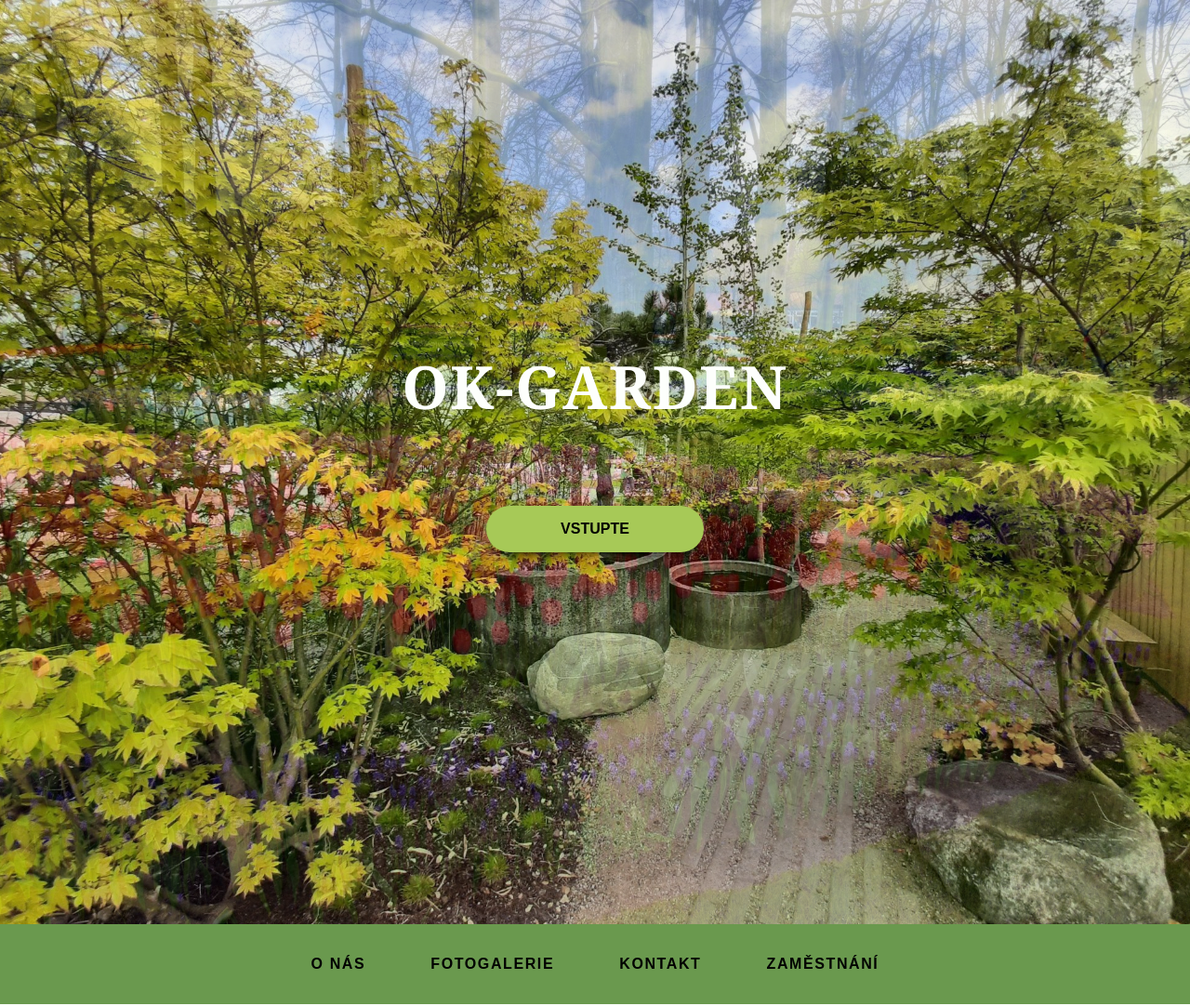
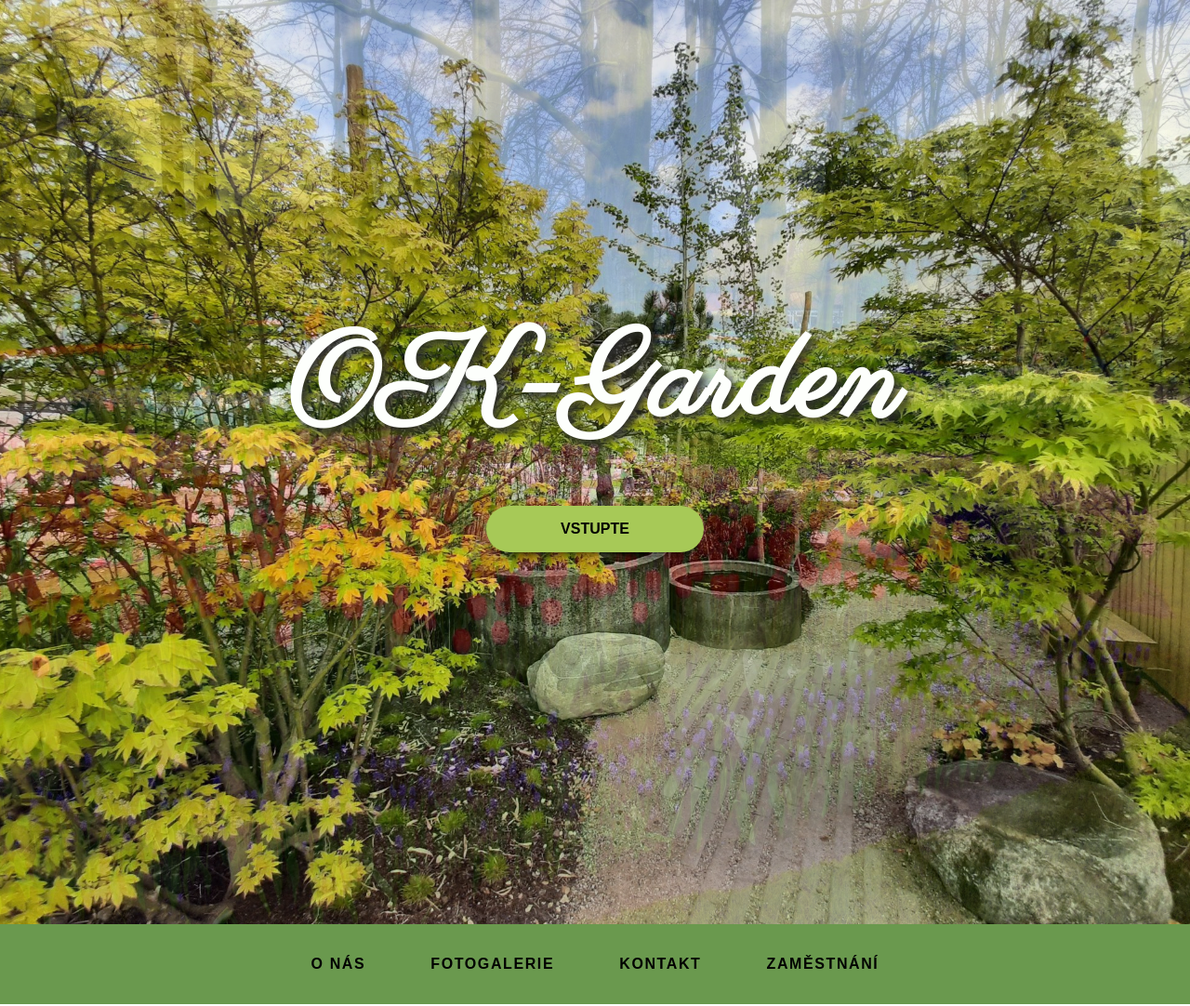
Before and after one commit to PetrZajkasWebdesign/OK-garden, a plain HTML site: page index.html in a window 1280 px wide. Shown: the top 1082 px of the page at 93% size. Drawn offline with nearby package versions, Linux system fonts and the light colour scheme.

Commit message:
banner h1 font changed

```diff
--- a/index.html
+++ b/index.html
@@ -6,6 +6,9 @@
     <meta name="viewport" content="width=device-width, initial-scale=1.0">
     <link href="style.css" rel="stylesheet" style="text/css">
     <link rel="stylesheet" href="https://unpkg.com/flickity@2/dist/flickity.min.css">
+    <link rel="preconnect" href="https://fonts.googleapis.com">
+    <link rel="preconnect" href="https://fonts.gstatic.com" crossorigin>
+    <link href="https://fonts.googleapis.com/css2?family=Parisienne&display=swap" rel="stylesheet">
     <script src="https://ajax.googleapis.com/ajax/libs/jquery/3.6.3/jquery.min.js"></script>
     <title>OKGarden</title>
 </head>
--- a/style.css
+++ b/style.css
@@ -20,6 +20,7 @@
 *, *::before, *::after {box-sizing: border-box;}
 html {
     background-color: var(--clr-primary-100);
+    scroll-behavior: smooth;
 }
 
 * {
@@ -86,10 +87,10 @@ section {
 
 .content h1 {
     color: var(--clr-primary-100);
-    text-transform: uppercase;
-    font-size: 4rem;
+    font-size: 8rem;
     padding-top: 5rem;
-    font-family: Georgia, 'Times New Roman', Times, serif;
+    font-family: 'Parisienne', cursive;
+    text-shadow: 5px 5px 10px #2D2D2C;
 }
 
 .background-image {
@@ -222,7 +223,7 @@ p {
 
 .button:hover,
 .button:focus-visible {
-    background-color: var(--clr-primary-900);
+    background-color: olivedrab;
 }
 
 .contact-button {
@@ -247,7 +248,7 @@ a {
 
 .contact-button:hover,
 .contact-button:focus-visible {
-    background-color: var(--clr-neutral-900);
+    background-color: olivedrab;
 }
 
 
```
